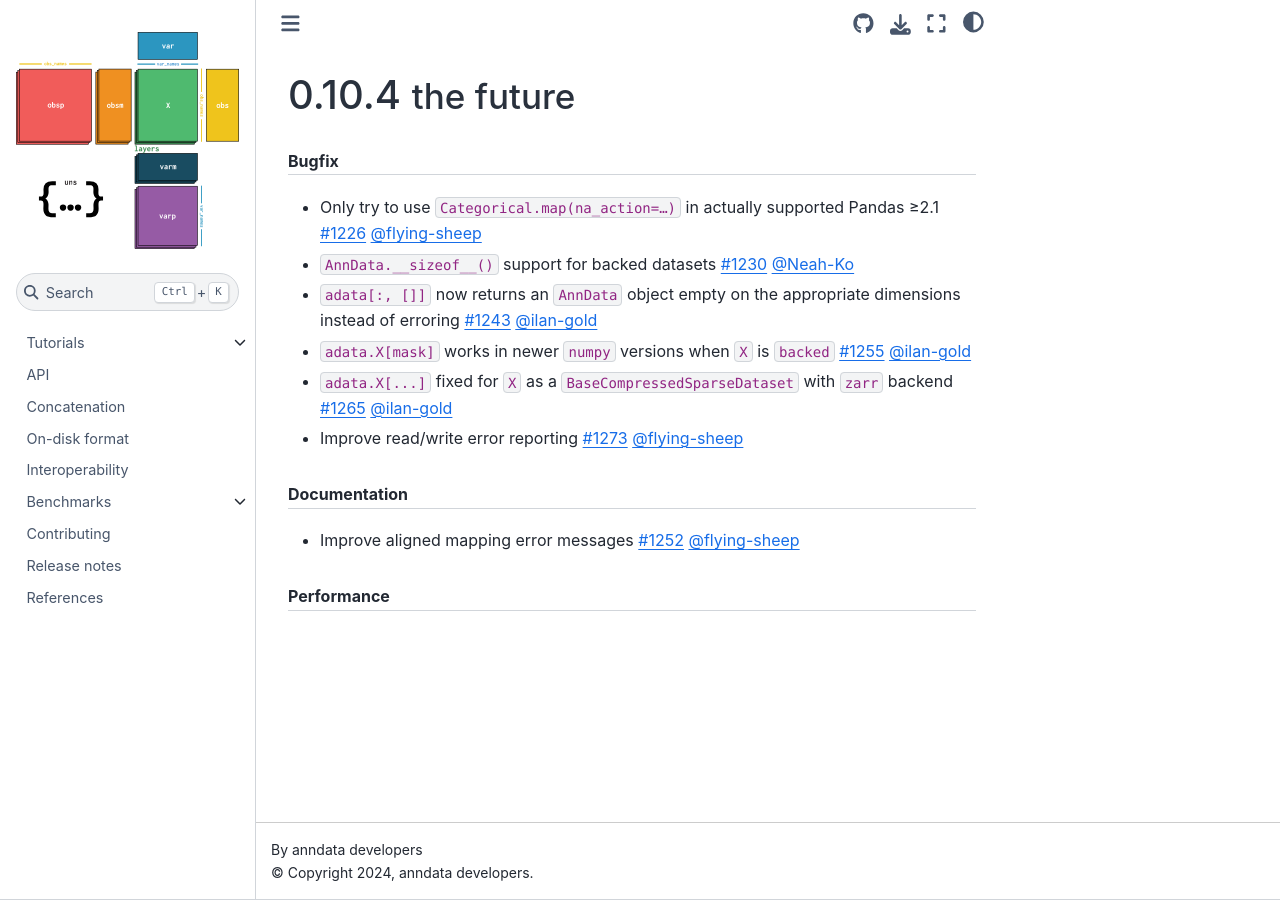
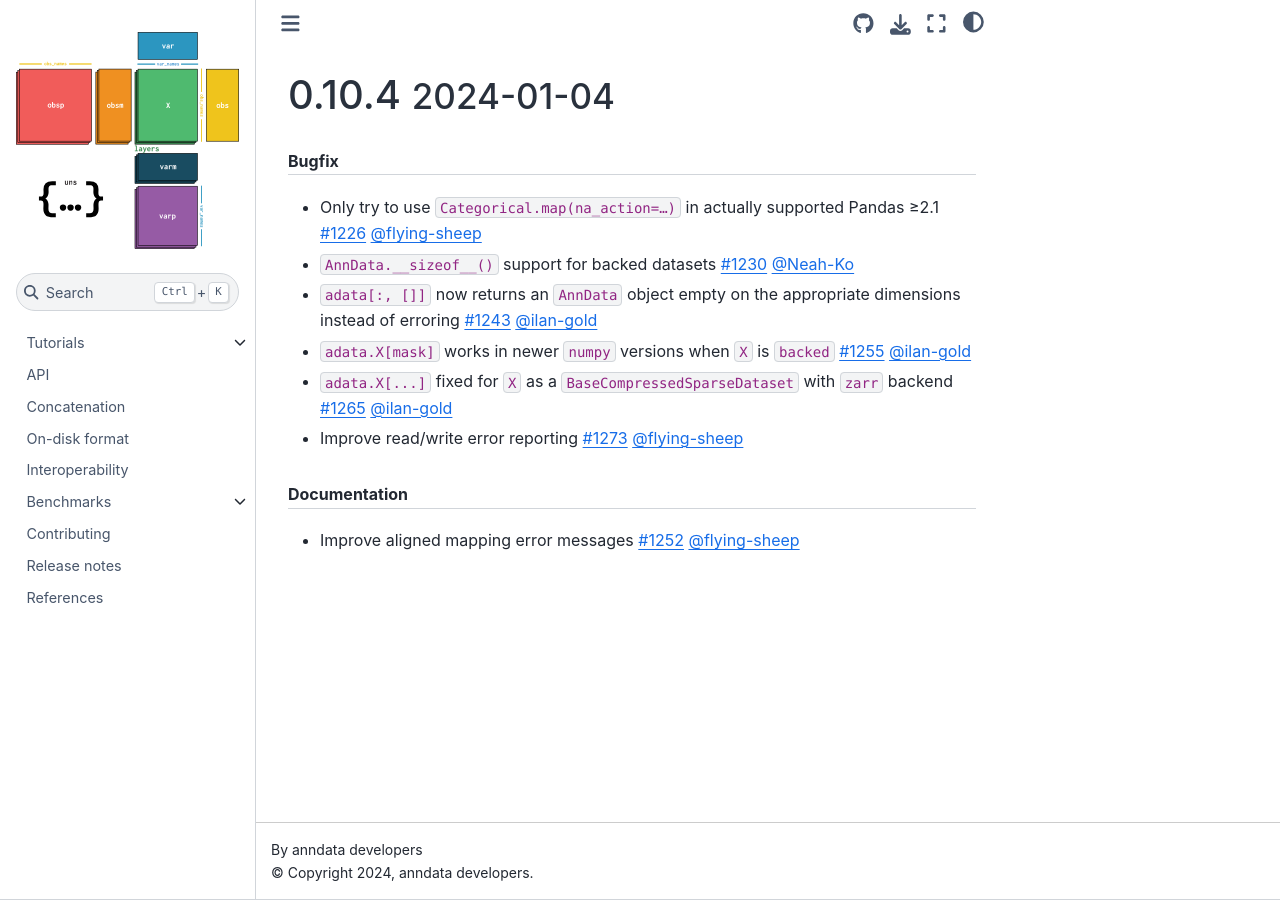
Before and after one commit to scverse/anndata, a Sphinx documentation site: the page built from docs/release-notes/0.10.4.md, in a window 1280 px wide. Built offline with Sphinx 7.4.7 and the Sphinx Book theme 1.1.4, drawn with Linux system fonts in a browser that asks for light colours.

Commit message:
Backport PR #1280: Prepare v0.10.4 release

````diff
--- a/docs/release-notes/0.10.4.md
+++ b/docs/release-notes/0.10.4.md
@@ -1,4 +1,4 @@
-### 0.10.4 {small}`the future`
+### 0.10.4 {small}`2024-01-04`
 
 ```{rubric} Bugfix
 ```
@@ -12,6 +12,3 @@
 ```{rubric} Documentation
 ```
 * Improve aligned mapping error messages {pr}`1252` {user}`flying-sheep`
-
-```{rubric} Performance
-```
````
